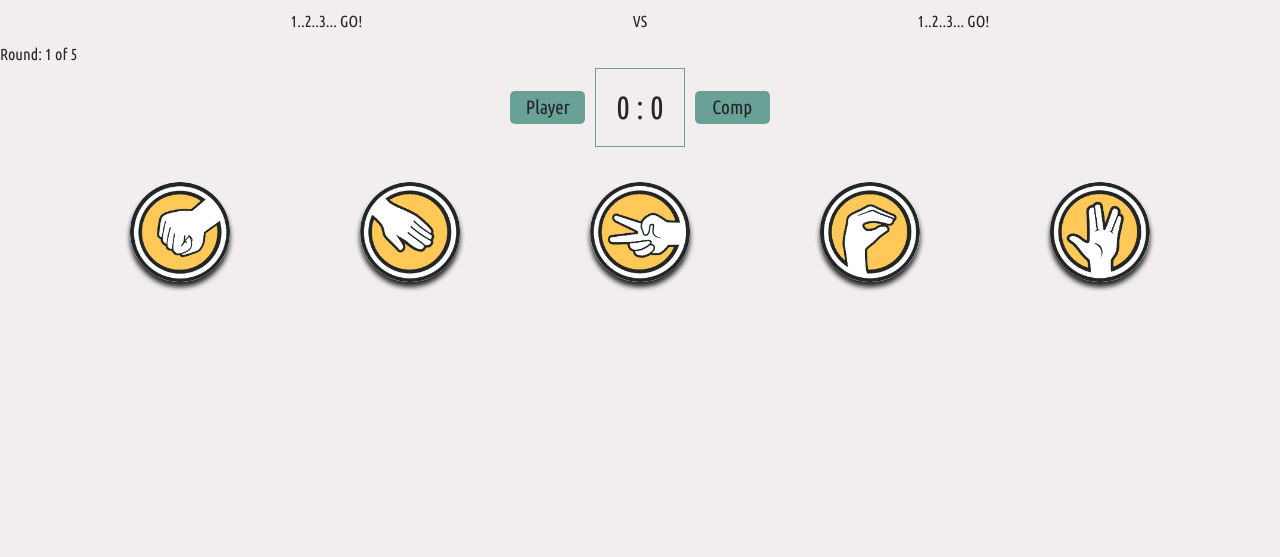
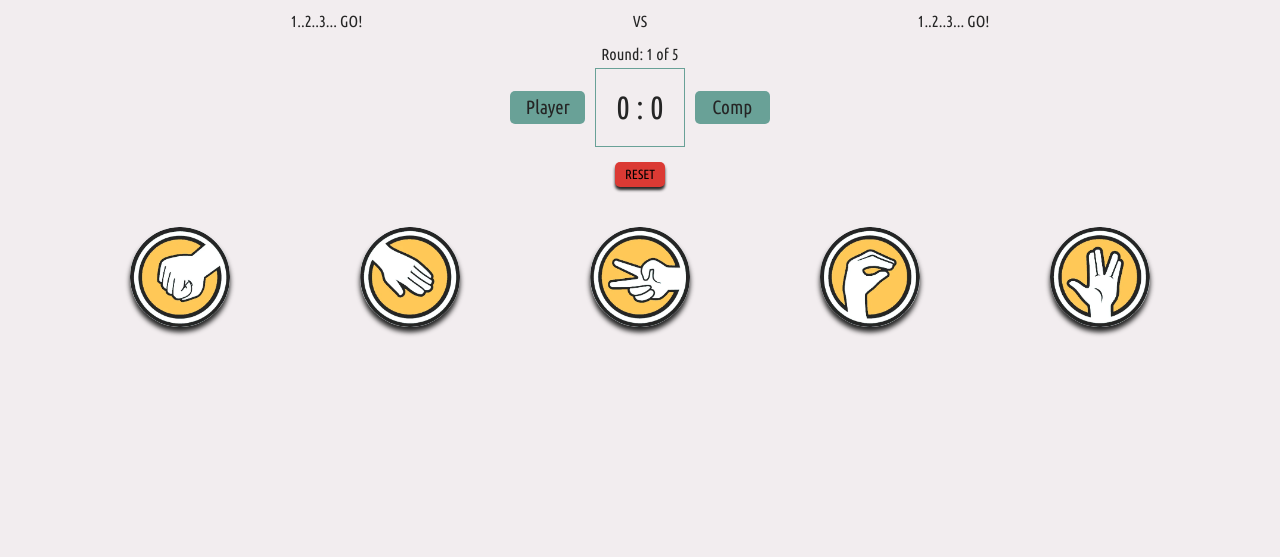
Before and after one commit to RobynSoar/rpsls-game, a plain HTML site: page index.html in a window 1280 px wide. Shown: the part 243-800 px from the top of the page. Drawn offline with Linux system fonts and the light colour scheme.

Commit message:
Add reset button with styling

```diff
--- a/assets/css/style.css
+++ b/assets/css/style.css
@@ -39,7 +39,7 @@ header {
     background-color: #DB3A34;
     border: 1px solid #DB3A34;
     border-radius: 5px;
-    box-shadow: 3px 3px 3px rgba(0, 0, 0, .4);
+    box-shadow: 0px 3px 3px 0 rgba(0, 0, 0, .4);
     width: 75px;
     margin: auto;
     font-weight: bold;
@@ -134,6 +134,11 @@ main {
     justify-content: space-evenly;
 }
 
+#game-round {
+    display: flex;
+    justify-content: center;
+}
+
 #scoreboard {
     display: flex;
     flex-direction: row;
@@ -166,6 +171,24 @@ main {
     border: 1px solid #69A197;
     background-color: transparent;
     font-size: xx-large;
+}
+
+/* Reset Button */
+#reset-game {
+    display: flex;
+    justify-content: center;
+    padding: 10px 0;
+}
+
+#reset-btn {
+    text-align: center;
+    text-transform: uppercase;
+    padding: 5px 10px;
+    background-color: #DB3A34;
+    border: none;
+    box-shadow: 0px 3px 3px 0 #252525;
+    border-radius: 5px;
+    font-family: "Ubuntu Condensed", sans-serif;
 }
 
 #choices-area {
--- a/index.html
+++ b/index.html
@@ -84,6 +84,9 @@
                         <span id="player-score">0</span> : <span id="computer-score">0</span>
                     </div>
                 </div>
+                <div id="reset-game">
+                    <button id="reset-btn">Reset</button>
+                </div>
             </div>
 
             <!-- Button choices for Rock, paper, scissors, lizard, spock -->
```
